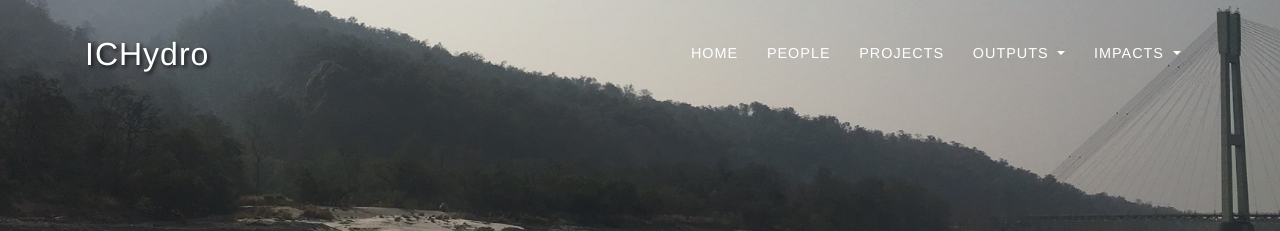
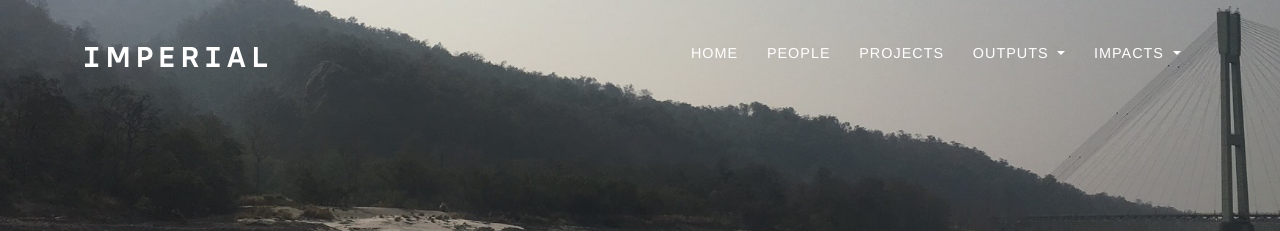
Before and after one commit to ICHydro/ichydro.github.io, a Jekyll site: the page built from projects/landslide-evo/index.md, in a window 1280 px wide. Shown: the top 231 px of the page. Built offline with Jekyll 4.4.1, drawn with Linux system fonts in a browser that asks for light colours; some web fonts are replaced.

Commit message:
Add Imperial logo to homepage and reduce size to 20px on all pages

```diff
--- a/_includes/nav.html
+++ b/_includes/nav.html
@@ -2,7 +2,7 @@
 <nav class="navbar navbar-expand-lg navbar-dark fixed-top" id="mainNav" style="background-color: {{ site.data.style.[page.style].nav-colour }}">
   <div class="container">
     <a class="navbar-brand" href="{{ site.baseurl }}/index.html">
-      <img src="{{ '/assets/img/IMPERIAL_logo_RGB_White_2024.svg' | relative_url }}" alt="Imperial College London" style="height: 40px;">
+      <img src="{{ '/assets/img/IMPERIAL_logo_RGB_White_2024.svg' | relative_url }}" alt="Imperial College London" style="height: 20px;">
     </a>
     <button class="navbar-toggler" type="button" data-toggle="collapse" data-target="#navbarResponsive" aria-controls="navbarResponsive" aria-expanded="false" aria-label="Toggle navigation">
       <span class="navbar-toggler-icon"></span>
--- a/_includes/navheader.html
+++ b/_includes/navheader.html
@@ -1,7 +1,9 @@
   <!-- Navigation -->
 <nav class="navbar navbar-expand-lg navbar-dark fixed-top" id="mainNav">
   <div class="container">
-    <a class="navbar-brand" href="{{ site.baseurl }}/index.html">ICHydro</a>
+    <a class="navbar-brand" href="{{ site.baseurl }}/index.html">
+      <img src="{{ '/assets/img/IMPERIAL_logo_RGB_White_2024.svg' | relative_url }}" alt="Imperial College London" style="height: 20px;">
+    </a>
     <button class="navbar-toggler" type="button" data-toggle="collapse" data-target="#navbarResponsive" aria-controls="navbarResponsive" aria-expanded="false" aria-label="Toggle navigation">
       <span class="navbar-toggler-icon"></span>
     </button>
```
